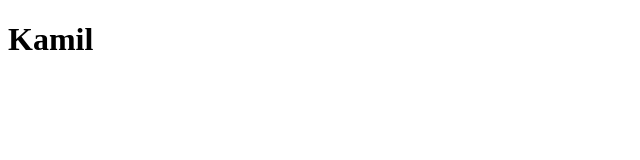
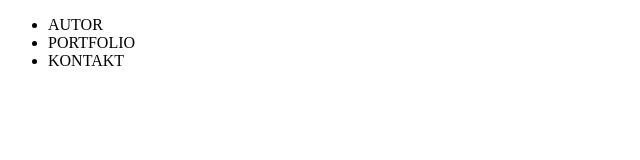
Before and after one commit to Errorowy/Portfolio, a plain HTML site: page index.html in a window 1280 px wide. Shown: the whole page, without its empty margins (0-640 px from the left). Drawn offline with Linux system fonts and the light colour scheme.

Commit message:
Added menu list

```diff
--- a/index.html
+++ b/index.html
@@ -6,6 +6,13 @@
     <title>Portfolio - Kamil Sroga</title>
 </head>
 <body>
-    <h1>Kamil</h1>
+    <div id="menu">
+        <ul>
+            <li>AUTOR</li>
+            <li>PORTFOLIO</li>
+            <li>KONTAKT</li>
+        </ul>
+
+    </div>
 </body>
 </html>
```
